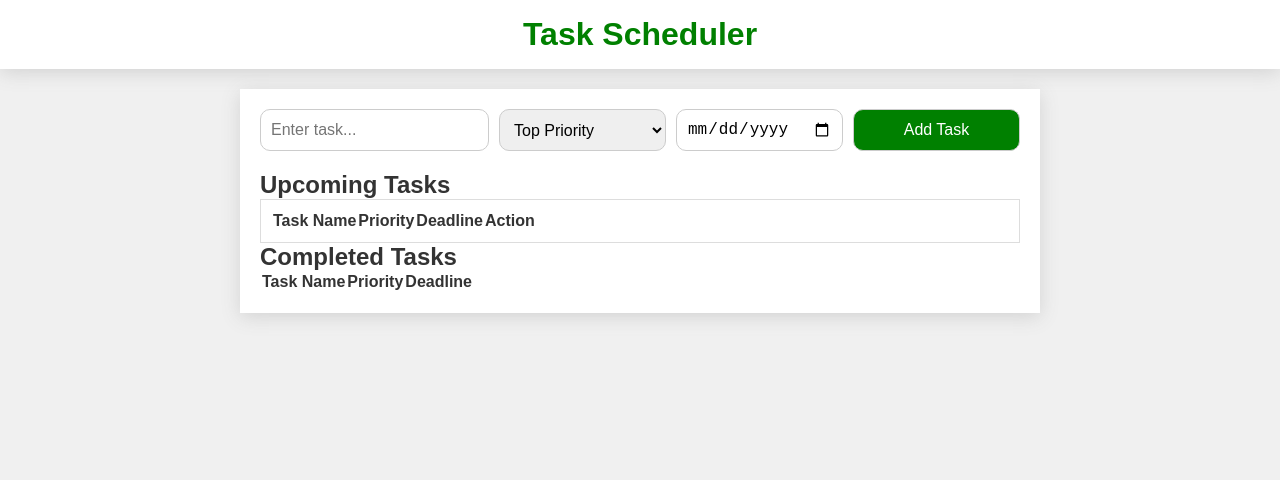
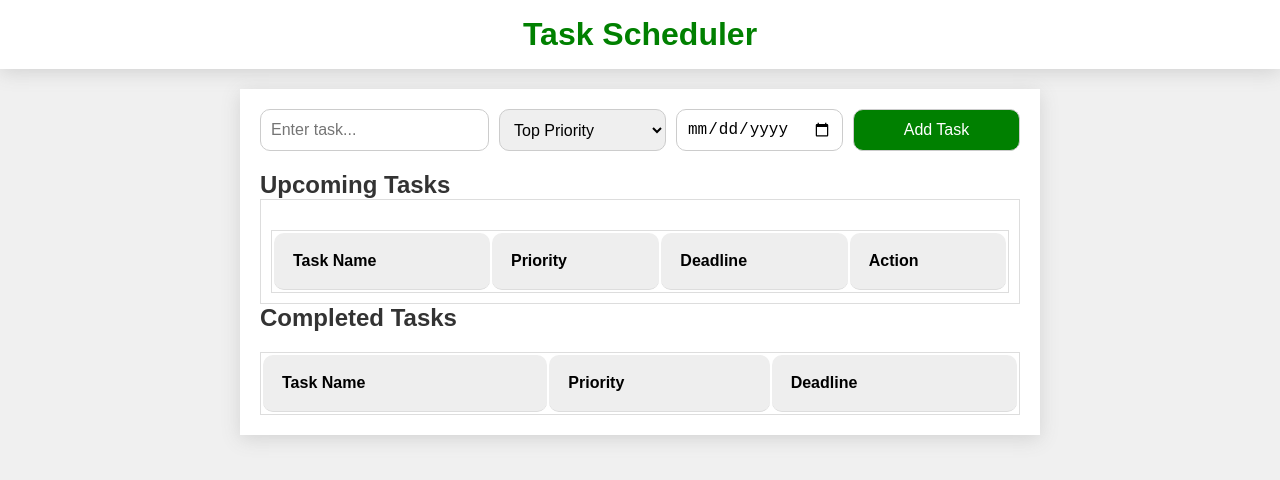
Before and after one commit to CornveliousFarva/task-scheduler-react, a React (Create React App) app: page / in a window 1280 px wide. Shown: the top 480 px of the page. Built offline with nearby package versions, Linux system fonts and the light colour scheme.

Commit message:
Added table CSS.

```diff
--- a/src/App.css
+++ b/src/App.css
@@ -67,3 +67,23 @@ button{
   border: 1px solid #ddd;
   padding: 10px;
 }
+
+table{
+  width: 100%;
+  margin-top: 20px;
+  background-color: #fff;
+  border: 1px solid #ddd;
+}
+
+table th,
+table td{
+  padding: 19px;
+  border-bottom: 1px solid #ddd;
+  text-align: left;
+}
+
+table th{
+  background-color: #eee;
+  color: black;
+  border-radius: 10px;
+}
```
